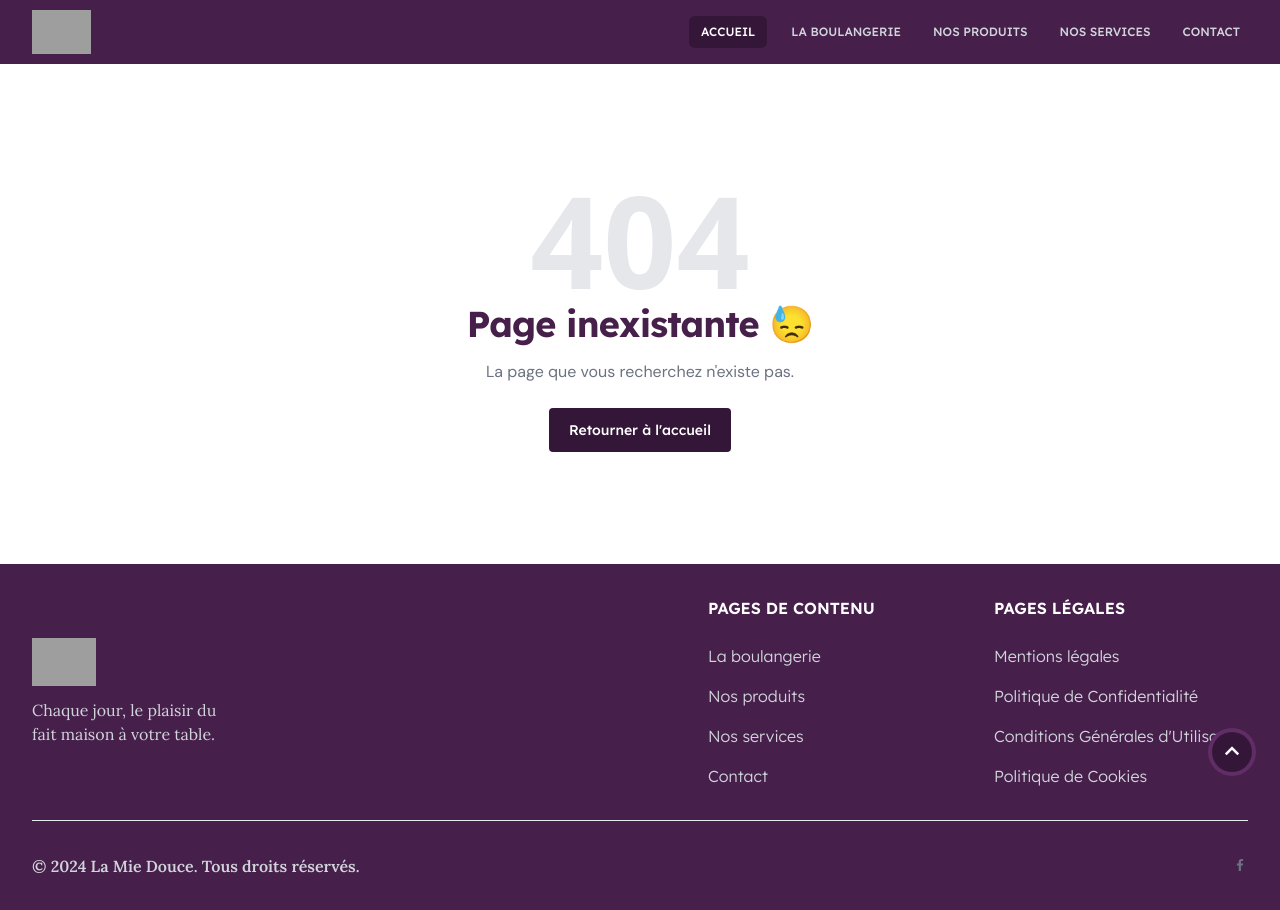
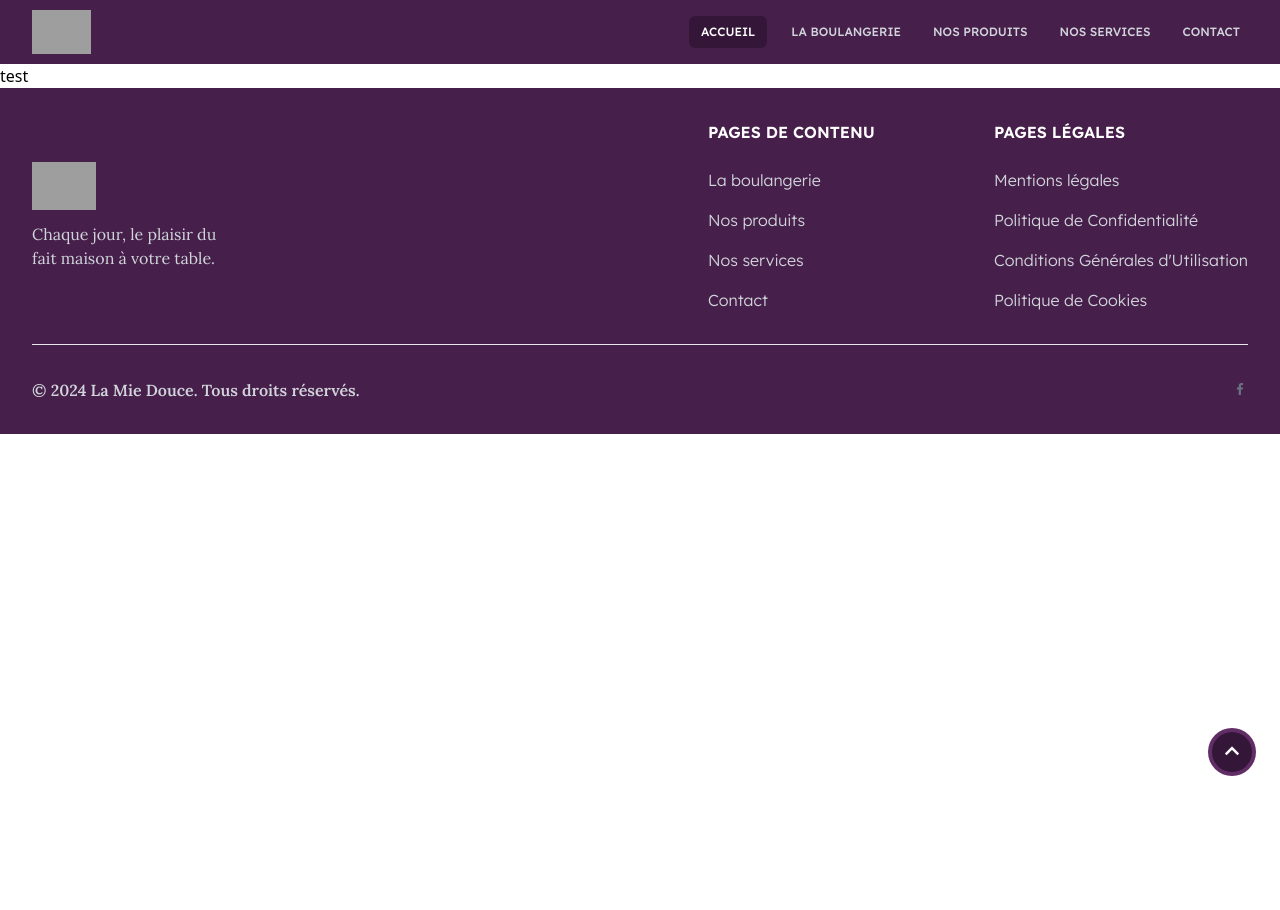
Before and after one commit to Najinc/lamiedouce, a React (Create React App) app: page /nos-produits/boissons in a window 1280 px wide. After the commit the page ends 800 px from the top, so only its background shows below. Built offline with nearby package versions, Linux system fonts and the light colour scheme; grey boxes are pictures that could not be loaded.

Commit message:
feat: add types products and routes

```diff
--- a/src/routes/index.jsx
+++ b/src/routes/index.jsx
@@ -1,7 +1,13 @@
 import React from "react";
 import { Route, Switch } from "wouter";
 import Home from "../views/Home";
-import NotFoundView from "../views/NotFoundView";
+import NotFound from "../views/NotFound";
+import Produits from "../views/Produits";
+import Pains from "../views/Pains";
+import Viennoiseries from "../views/Viennoiseries";
+import Patisseries from "../views/Patisseries";
+import Snacking from "../views/Snacking";
+import Boissons from "../views/Boissons";
 
 export default function Router() {
     return (
@@ -9,7 +15,25 @@ export default function Router() {
             <Route path="/">
                 <Home />
             </Route>
-            <Route component={NotFoundView} />
+            <Route path="/nos-produits">
+                <Produits />
+            </Route>
+            <Route path="/nos-produits/pains">
+                <Pains />
+            </Route>
+            <Route path="/nos-produits/viennoiseries">
+                <Viennoiseries />
+            </Route>
+            <Route path="/nos-produits/patisseries">
+                <Patisseries />
+            </Route>
+            <Route path="/nos-produits/snacking-sales">
+                <Snacking />
+            </Route>
+            <Route path="/nos-produits/boissons">
+                <Boissons />
+            </Route>
+            <Route component={NotFound} />
         </Switch>
     );
 }
--- /dev/null
+++ b/src/views/Boissons.jsx
@@ -0,0 +1,9 @@
+import React from "react";
+
+export default function Boissons() {
+    return (
+        <div>
+            <p>test</p>
+        </div>
+    );
+}
--- /dev/null
+++ b/src/views/Pains.jsx
@@ -0,0 +1,9 @@
+import React from "react";
+
+export default function Pains() {
+    return (
+        <div>
+            <p>test</p>
+        </div>
+    );
+}
--- /dev/null
+++ b/src/views/Patisseries.jsx
@@ -0,0 +1,9 @@
+import React from "react";
+
+export default function Patisseries() {
+    return (
+        <div>
+            <p>test</p>
+        </div>
+    );
+}
--- /dev/null
+++ b/src/views/Snacking.jsx
@@ -0,0 +1,9 @@
+import React from "react";
+
+export default function Snacking() {
+    return (
+        <div>
+            <p>test</p>
+        </div>
+    );
+}
--- /dev/null
+++ b/src/views/Viennoiseries.jsx
@@ -0,0 +1,9 @@
+import React from "react";
+
+export default function Viennoiseries() {
+    return (
+        <div>
+            <p>test</p>
+        </div>
+    );
+}
```
